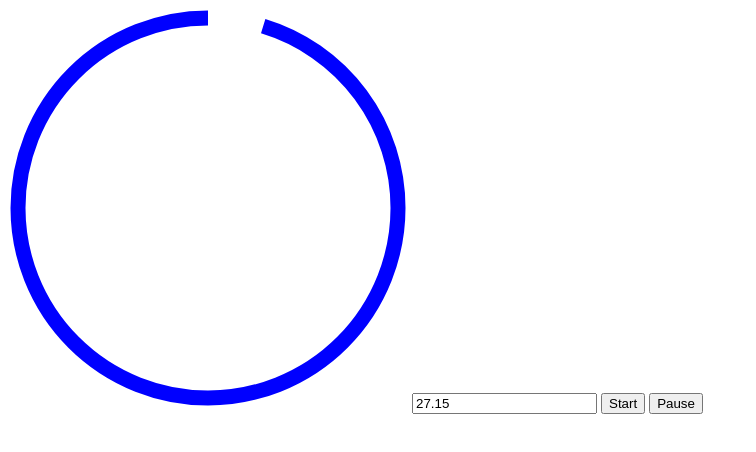
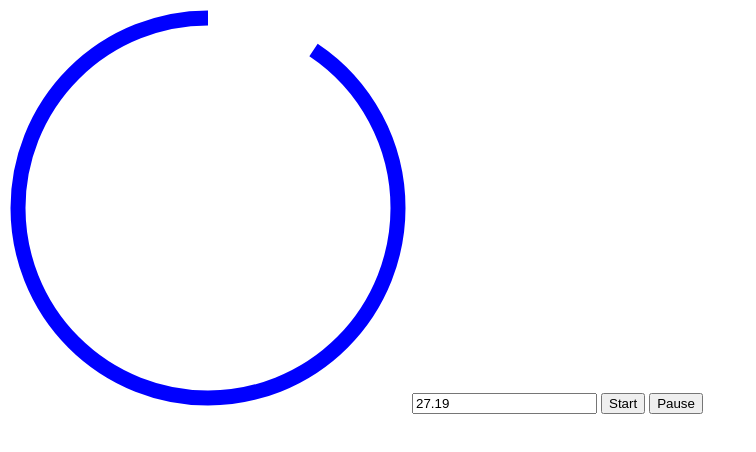
Before and after one commit to Romulllo/Timer, a plain HTML site: page index.html in a window 1280 px wide. Both pictures are taken after a click on the button "Start". Shown: the whole page, without its empty margins (0-756 px from the left). Drawn offline with Linux system fonts and the light colour scheme.

Commit message:
animation fixes

```diff
--- a/index.js
+++ b/index.js
@@ -8,15 +8,14 @@
 
 let currentOffset= 0;
 const timer = new Timer(durationInput, startButton, pauseButton, {
-  onStart() {
-    console.log('Timer started');
+  onStart(totalDuration) {
+    duration = totalDuration;
   },
-  onTick() {
-    circle.setAttribute('stroke-dashoffset', currentOffset )
-    currentOffset = currentOffset - 1;
+  onTick(timeRemaining) {
+    circle.setAttribute('stroke-dashoffset',
+    perimeter * timeRemaining / duration - perimeter )
   },
   onComplete() {
     console.log('Timer is completed');
   }
-
 });
--- a/timer.js
+++ b/timer.js
@@ -15,10 +15,10 @@
 
   start = () => {
     if (this.onStart) {
-      this.onStart();
+      this.onStart(this.timeRemaining);
     };
     this.tick();
-    this.intervalId = setInterval(this.tick, 50);
+    this.intervalId = setInterval(this.tick, 10);
   };
 
   pause = () => {
@@ -32,9 +32,9 @@
         this.onComplete();
       }
     } else {
-      this.timeRemaining = this.timeRemaining - .05;
+      this.timeRemaining = this.timeRemaining - .01;
       if (this.onTick) {
-        this.onTick();
+        this.onTick(this.timeRemaining);
       }
     }
   };
```
Also changed, not shown: index.html (line endings or trailing spaces).
